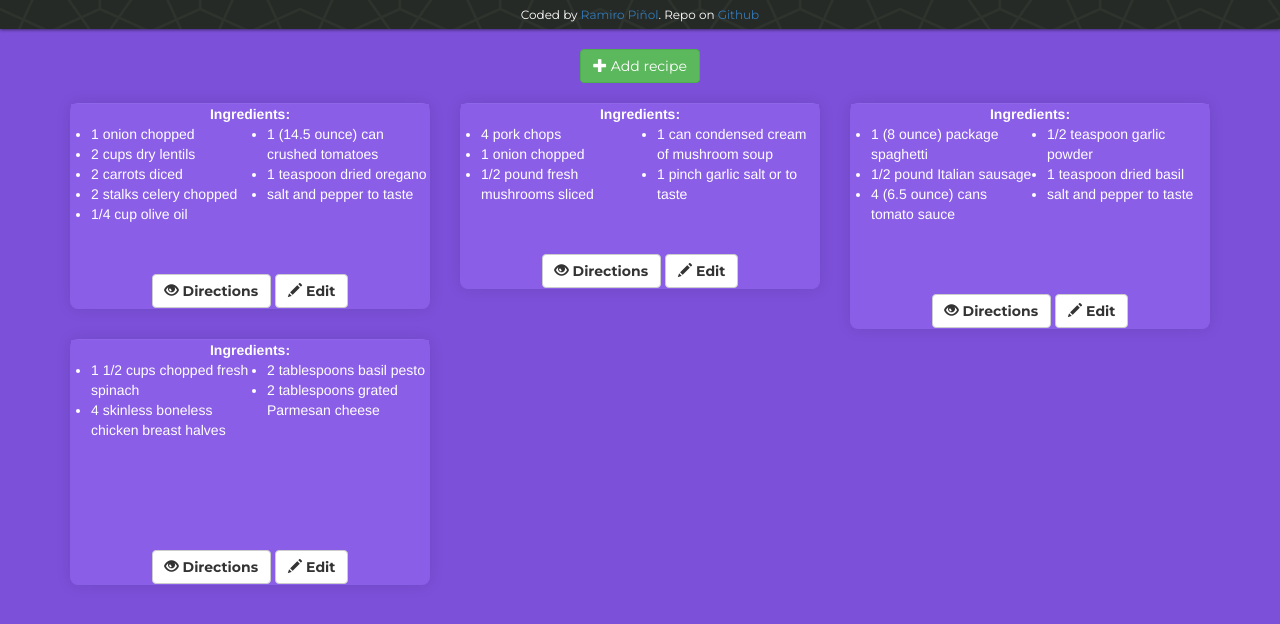
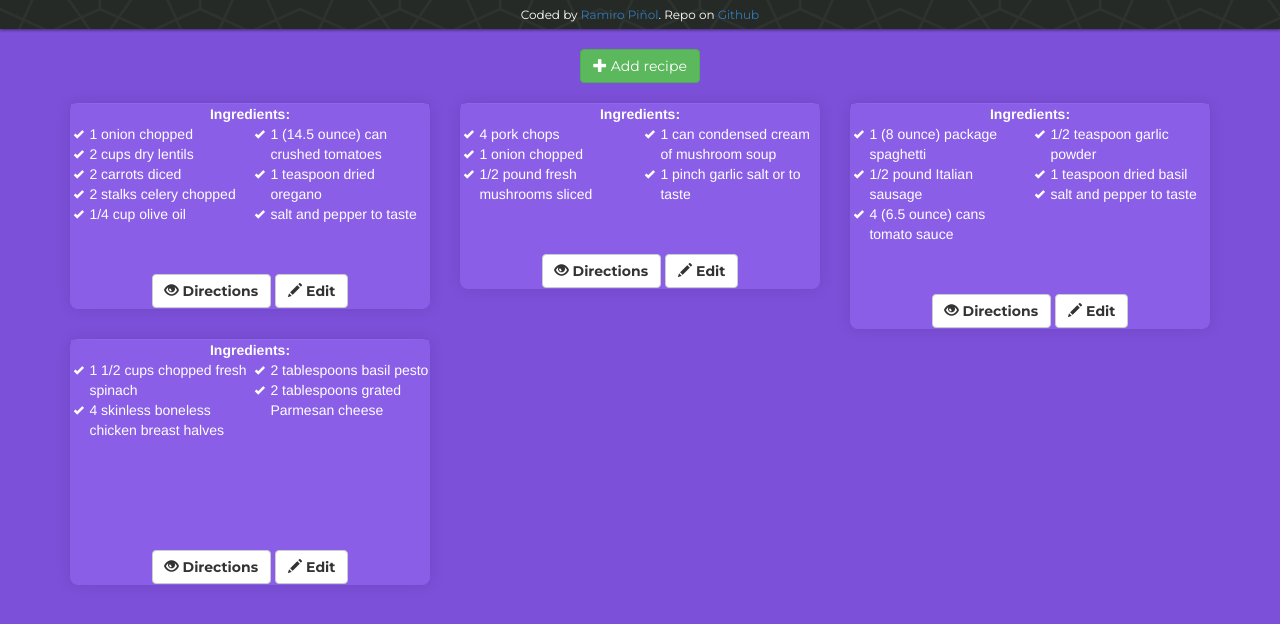
Before and after one commit to RamiroPinol/recipe-box, a React app: page / in a window 1280 px wide. Shown: the part 56-680 px from the top of the page. Built offline with nearby package versions, Linux system fonts and the light colour scheme.

Commit message:
fixed list style bug and change icon

```diff
--- a/src/index.css
+++ b/src/index.css
@@ -21,7 +21,8 @@
  *   Collapsible div..........(Recipe panel collapsible div).
  *   Info container...........(Ingredients and Instructions container).
  *   Ingredients div..........(Ingredients div and childs).
- *   Instructions div..........(Instructions div).
+  *  Ingredients list.........(Ingredients list style).
+ *   Instructions div.........(Instructions div).
  *
  * TOASTR ALERTS (207)
  */
@@ -184,14 +185,29 @@ button {
   width: 100%;
 }
 
-.ingredients ul { /* Ingredients list */
-  columns: 2;
-  padding-left: 20px;
-}
-
 .ingredients-header {
   display: block;
   text-align: center;
+}
+
+/* Ingredients list */
+.ingredients ul {
+  columns: 2;
+  padding-left: 10px;
+}
+
+.ingredients li { /* Ingredients list items */
+  list-style: none;
+  margin-left: .6em;
+}
+
+.ingredients li::before { /* List items icon */
+  content: "\e013";
+  float: left;
+  font-family: 'Glyphicons Halflings';
+  font-size: 10px;
+  margin-left: -16px;
+  margin-top: 3px;
 }
 
 /* Instructions div */
```
